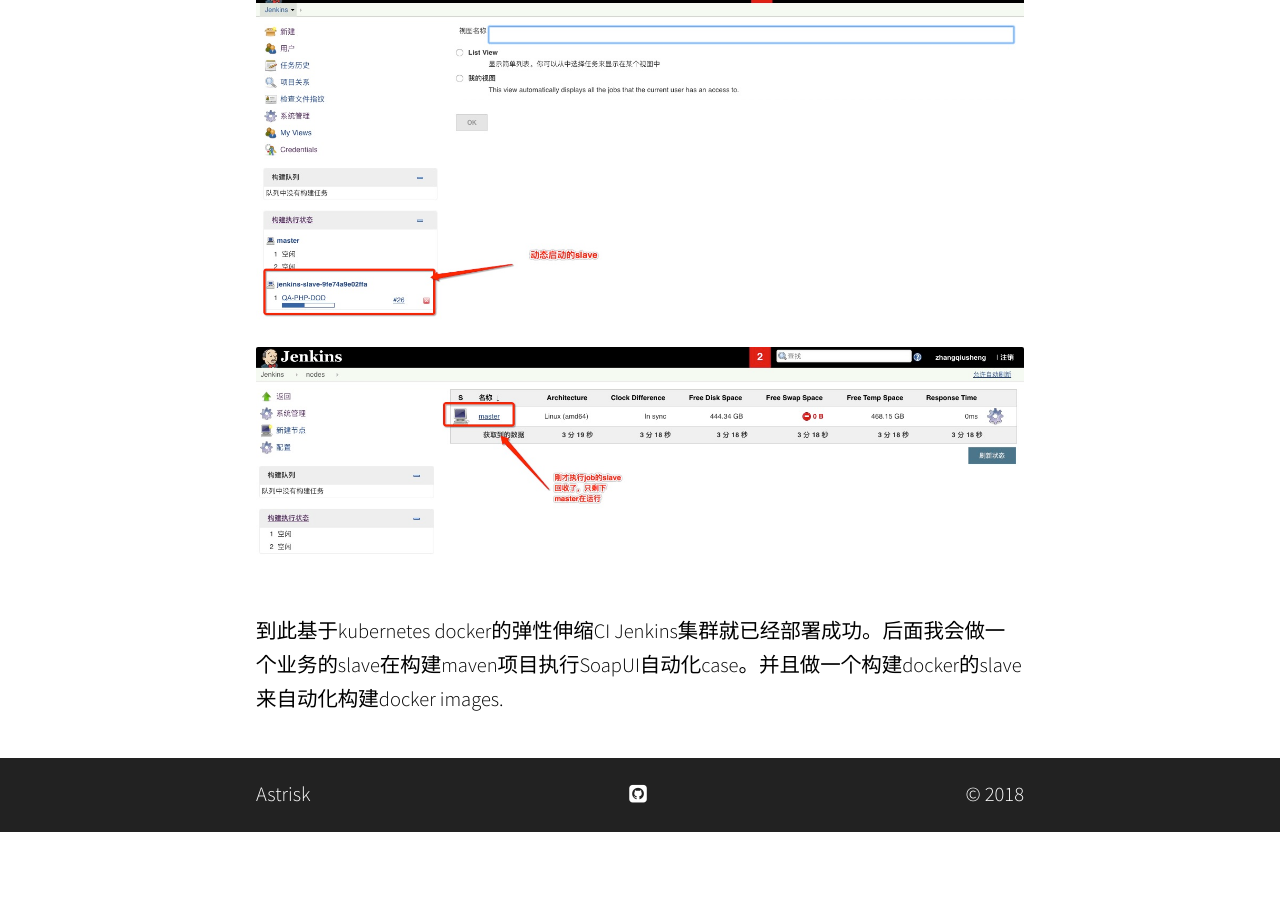
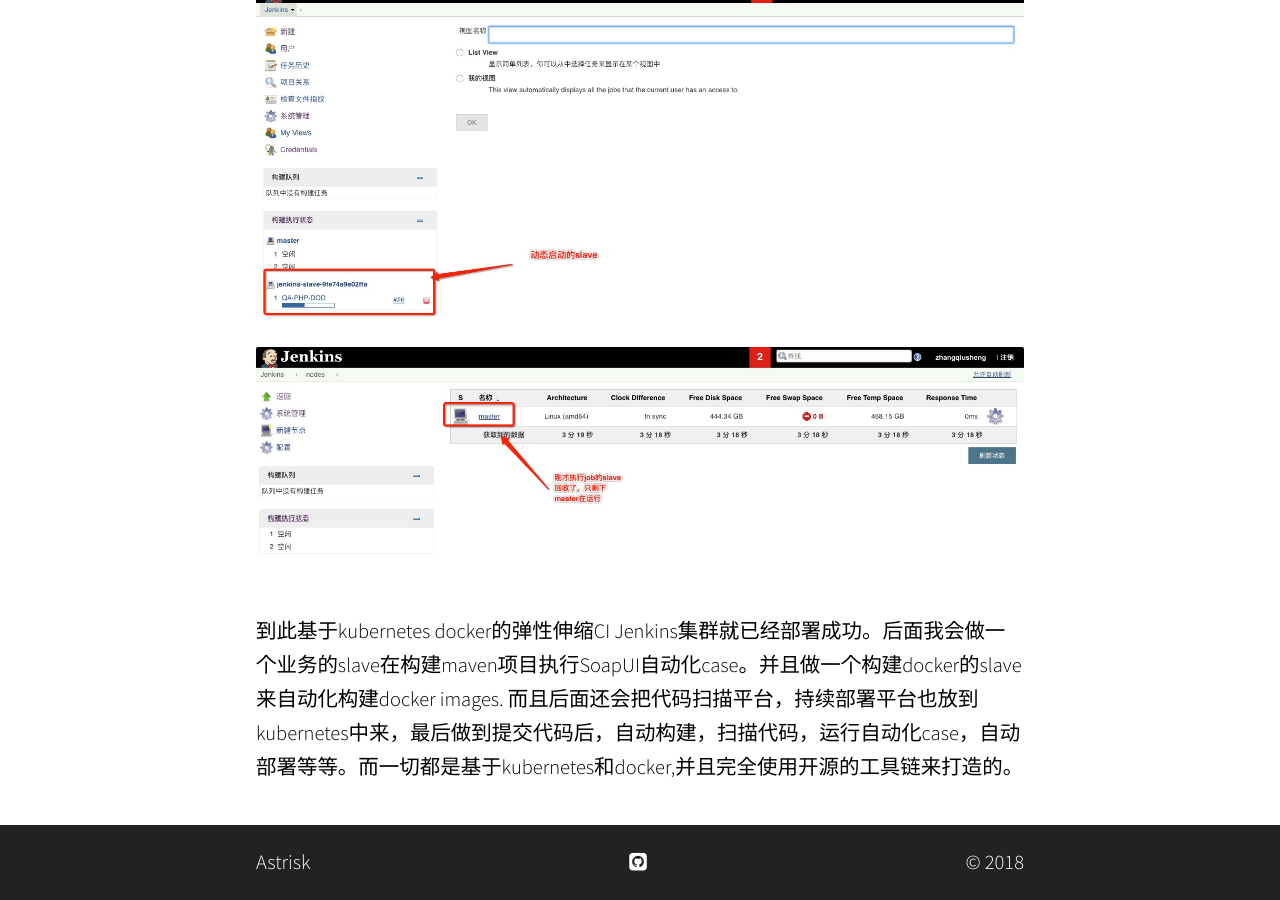
Before and after one commit to astrisk/astrisk.github.io, a Jekyll site: the page built from _posts/2018-03-15-kubernetes-jenkins config.md, in a window 1280 px wide and 900 px high, scrolled down 3774 px. Built offline with Jekyll 4.4.1, drawn with Linux system fonts in a browser that asks for light colours; some web fonts are replaced; before the commit the page ends 4606 px from its top, so only the background shows below that.

Commit message:
增加介绍

```diff
--- a/_posts/2018-03-15-kubernetes-jenkins config.md
+++ b/_posts/2018-03-15-kubernetes-jenkins config.md
@@ -70,3 +70,4 @@
 ![slave3]({{ site.url }}/images/jenkins/slave3.png)
 
 到此基于kubernetes docker的弹性伸缩CI Jenkins集群就已经部署成功。后面我会做一个业务的slave在构建maven项目执行SoapUI自动化case。并且做一个构建docker的slave来自动化构建docker images.
+而且后面还会把代码扫描平台，持续部署平台也放到kubernetes中来，最后做到提交代码后，自动构建，扫描代码，运行自动化case，自动部署等等。而一切都是基于kubernetes和docker,并且完全使用开源的工具链来打造的。
```
